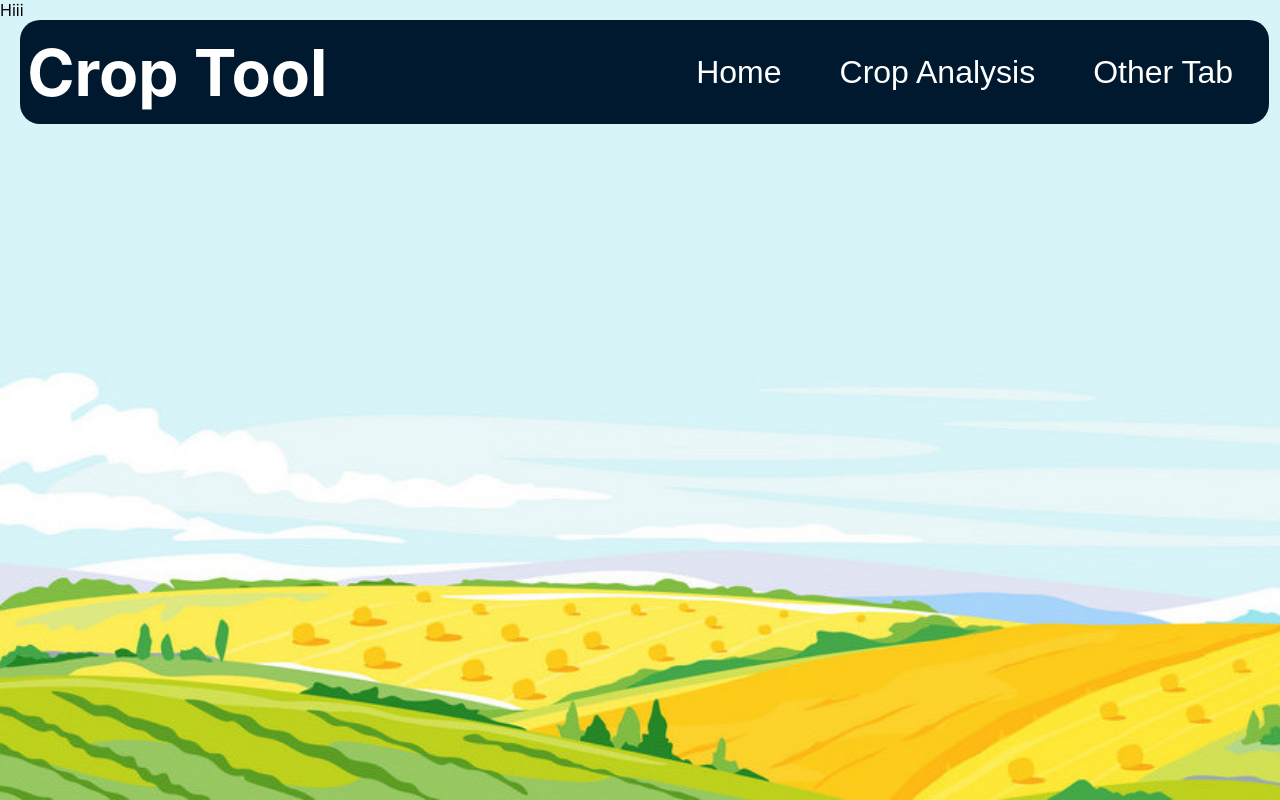
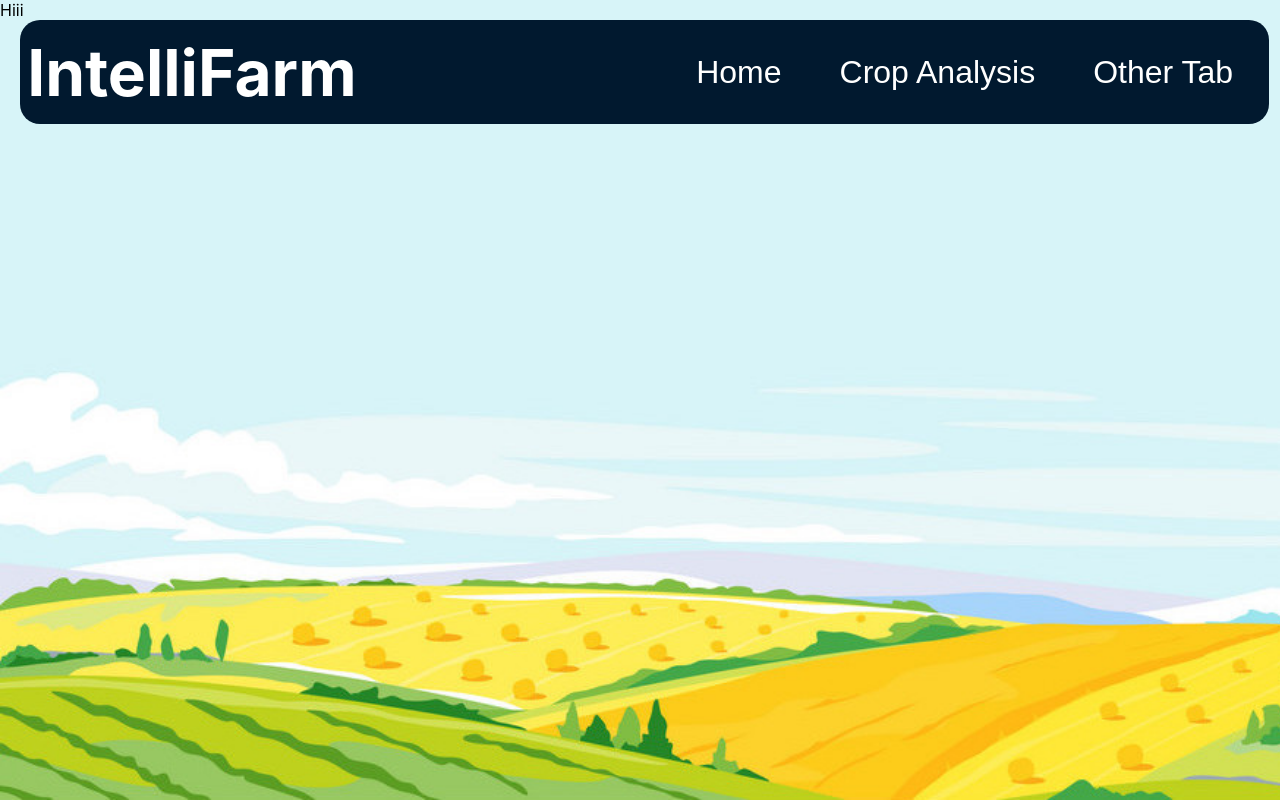
Before and after one commit to akhilkammila/crop-insight-frontend, a React (Create React App) app: page /Other in a window 1280 px wide. Built offline with nearby package versions, Linux system fonts and the light colour scheme; what chartjs-plugin-datalabels would draw is missing.

Commit message:
testing commit

```diff
--- a/src/Analysis.js
+++ b/src/Analysis.js
@@ -7,6 +7,7 @@ import './Pages.css';
 
 function Analysis(){
     const [value, setValue] = useState('')
+    const [bestCrop, setCrop] = useState('')
     const options = useMemo(() => countryList().getData(),[])
     const changeHandler = (value) => {
         setValue(value)
@@ -21,8 +22,13 @@ function Analysis(){
                     </h1>
                     <Select className = "CountrySelector" options={options} value ={value} onChange = {changeHandler}/>
                 </div>
-                <div className="Row2">
-                    <Item key={value} country={value} ></Item>
+                <div className="Board">
+                    <div className="Row2">
+                        <Item key={value} country={value} ></Item>
+                    </div>
+                    <div className="Row3">
+                        The best crop is: {bestCrop}
+                    </div>
                 </div>
             </div>
         </Background>
--- a/src/NavBar.js
+++ b/src/NavBar.js
@@ -6,7 +6,7 @@ function NavBar(){
     return(
         <h1 className="NavBar">
             <h1 className="name">
-                Crop Tool
+                IntelliFarm
             </h1>
             <Link to="/">
                 <button id = "Homebutton">
--- a/src/Pages.css
+++ b/src/Pages.css
@@ -42,7 +42,7 @@
 
   }
 .Analysis{
-  align-items: flex-start;
+  display: block;
 }
   .Row1{
     display: flex;
@@ -58,14 +58,12 @@
     }
   .Board{
     overflow-y:scroll;
+    display: flex;
   }
     .Row2{
-      overflow-y: scroll;
     }
     .Row3{
-      overflow-y: scroll;
       font-size: 50px;
-      margin-top: 50px;
       font-weight: bold;
       color: blue;
     }
```
